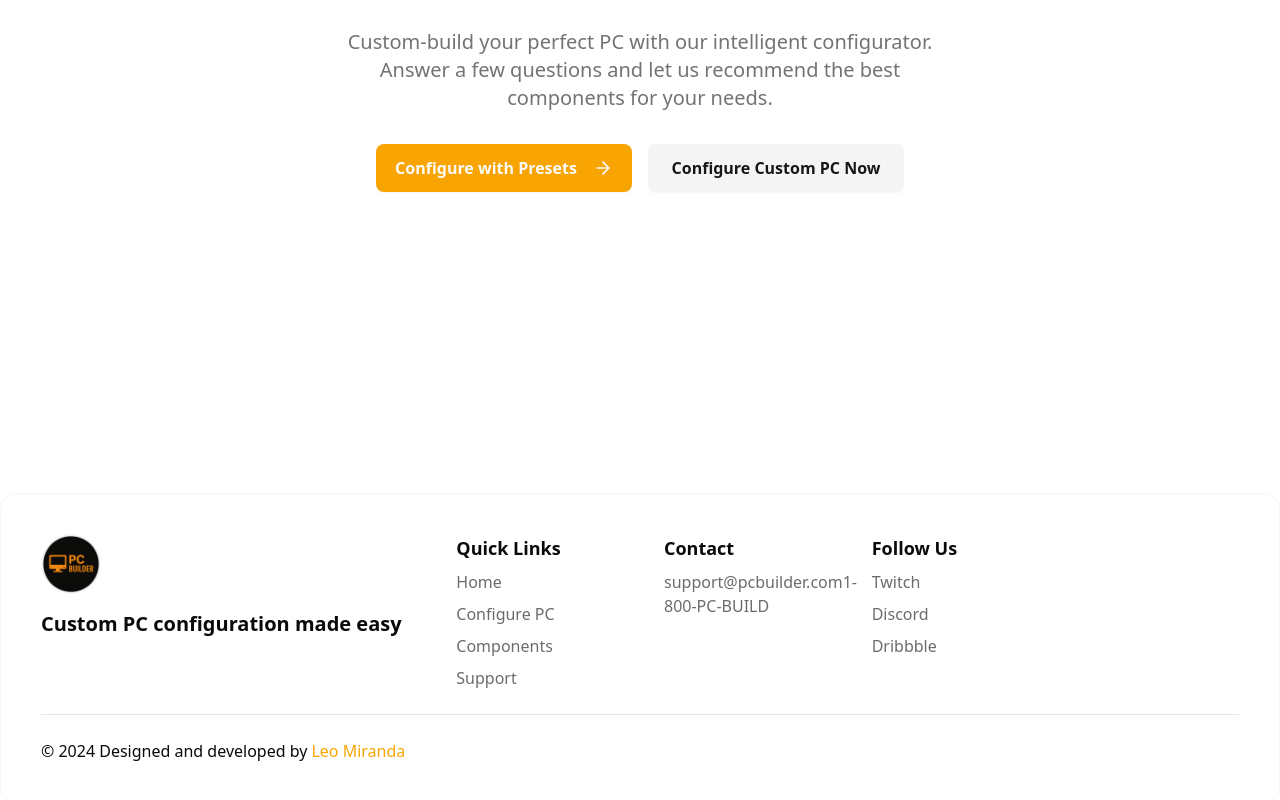
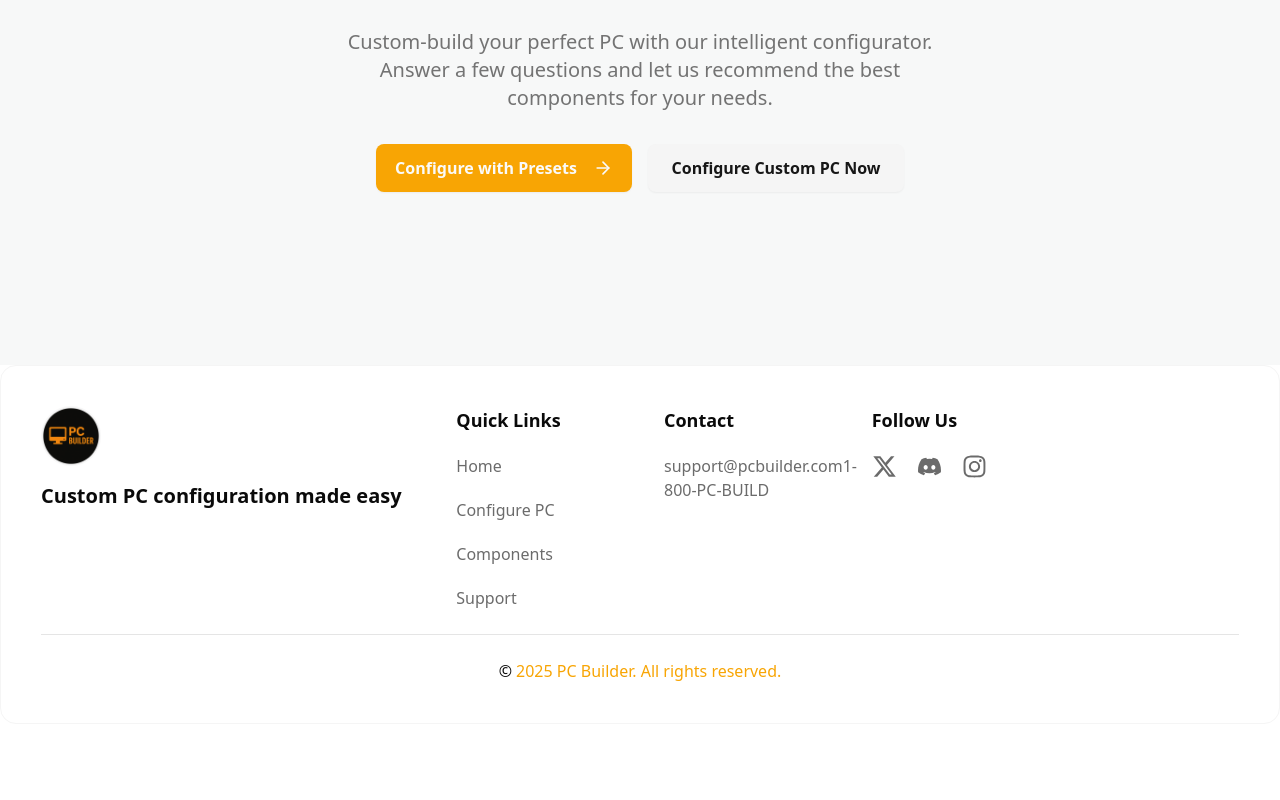
Before and after one commit to alphasspase/custom-pc-builder, a Next.js app: page / in a window 1280 px wide. Shown: the part 434-1234 px from the top of the page. After the commit the page ends 1158 px from the top, so only its background shows below. Built offline with nearby package versions, Linux system fonts and the light colour scheme.

Commit message:
footer section created

```diff
--- a/src/app/(Home)/_components/hero.tsx
+++ b/src/app/(Home)/_components/hero.tsx
@@ -7,7 +7,7 @@ import Link from 'next/link';
 export const HeroSection = () => {
   // const { theme } = useTheme();
   return (
-    <section className="w-full h-[calc(100vh-65PX)] flex items-center justify-center p-4">
+    <section className="w-full h-[calc(100vh-65PX)] flex items-center justify-center p-4 bg-primary-gray-600">
       <div className="text-center space-y-8">
         <Badge variant="outline" className="text-sm py-2">
           <span className="mr-2 text-primary">
--- a/src/app/layout.tsx
+++ b/src/app/layout.tsx
@@ -2,7 +2,7 @@ import type { Metadata } from 'next';
 import { Geist, Geist_Mono } from 'next/font/google';
 import './globals.css';
 import Header from '@/components/Header/Header';
-import { FooterSection } from './(Home)/_components/footer';
+import { FooterSection } from '../components/Footer/Footer';
 
 const geistSans = Geist({
   variable: '--font-geist-sans',
--- a/src/app/(Home)/_components/footer.tsx
+++ b/src/components/Footer/Footer.tsx
@@ -1,29 +1,14 @@
 import Logo from '@/components/Header/Logo';
 import { Separator } from '@/components/ui/separator';
-import Link from 'next/link';
-
-const FooterLinkSection = ({
-  title,
-  links,
-}: {
-  title: string;
-  links: { label: string; href: string }[];
-}) => (
-  <div className="flex flex-col gap-2">
-    <h3 className="font-bold text-lg">{title}</h3>
-    {links.map(({ label, href }, index) => (
-      <Link key={index} href={href} className="opacity-60 hover:opacity-100">
-        {label}
-      </Link>
-    ))}
-  </div>
-);
+import { FaDiscord, FaInstagram } from 'react-icons/fa';
+import { FaXTwitter } from 'react-icons/fa6';
+import FooterLinkSection from './FooterLinkSection';
 
 export const FooterSection = () => {
   return (
-    <footer id="footer" className="container py-24 sm:py-32">
+    <footer id="footer">
       <div className="p-10 bg-card border border-secondary rounded-2xl">
-        <div className="grid grid-cols-2 md:grid-cols-4 xl:grid-cols-6 gap-x-12 gap-y-8">
+        <div className="grid grid-cols-1 md:grid-cols-3 xl:grid-cols-6 gap-x-12 gap-y-8">
           <div className="col-span-full xl:col-span-2">
             <Logo />
             <p className="mt-4 text-xl font-semibold">
@@ -44,36 +29,39 @@ export const FooterSection = () => {
           <FooterLinkSection
             title="Contact"
             links={[
-              { label: 'support@pcbuilder.com1-800-PC-BUILD', href: '#' },
+              {
+                label: 'support@pcbuilder.com1-800-PC-BUILD',
+                href: '#',
+              },
             ]}
           />
 
           <FooterLinkSection
             title="Follow Us"
             links={[
-              { label: 'Twitch', href: '#' },
-              { label: 'Discord', href: '#' },
-              { label: 'Dribbble', href: '#' },
+              { label: 'Twitter', href: '#', icon: <FaXTwitter size={25} /> },
+              { label: 'Discord', href: '#', icon: <FaDiscord size={25} /> },
+              {
+                label: 'Instagram',
+                href: '#',
+                icon: <FaInstagram size={25} />,
+              },
             ]}
           />
         </div>
-
         <Separator className="my-6" />
 
         <section>
-          <h3>
-            &copy; 2024 Designed and developed by
-            <Link
-              target="_blank"
-              href="https://github.com/leoMirandaa"
-              className="text-primary transition-all border-primary hover:border-b-2 ml-1"
-            >
-              Leo Miranda
-            </Link>
+          <h3 className="flex items-center justify-center">
+            &copy;
+            <p className="text-primary transition-all border-primary hover:border-b-2 ml-1">
+              2025 PC Builder. All rights reserved.
+            </p>
           </h3>
         </section>
       </div>
     </footer>
   );
 };
+
 export default FooterSection;
--- /dev/null
+++ b/src/components/Footer/FooterLinkSection.tsx
@@ -0,0 +1,28 @@
+import Link from 'next/link';
+import React from 'react';
+
+const FooterLinkSection = ({
+  title,
+  links,
+}: {
+  title: string;
+  links: { label: string; href: string; icon?: React.ReactNode }[];
+}) => (
+  <div className="flex flex-col gap-5">
+    <h3 className="font-bold text-lg">{title}</h3>
+    <div className={`flex ${!links[0].icon && 'flex-col '}  gap-5`}>
+      {links.map(({ label, href, icon }, index) => (
+        <Link
+          key={index}
+          href={href}
+          className="flex items-center gap-2 opacity-60 font-medium hover:opacity-100 transition-opacity"
+        >
+          {icon}
+          {!icon && label}
+        </Link>
+      ))}
+    </div>
+  </div>
+);
+
+export default FooterLinkSection;
```
Also changed, not shown: 1 other file (tests, documents, lock files or other folders).
